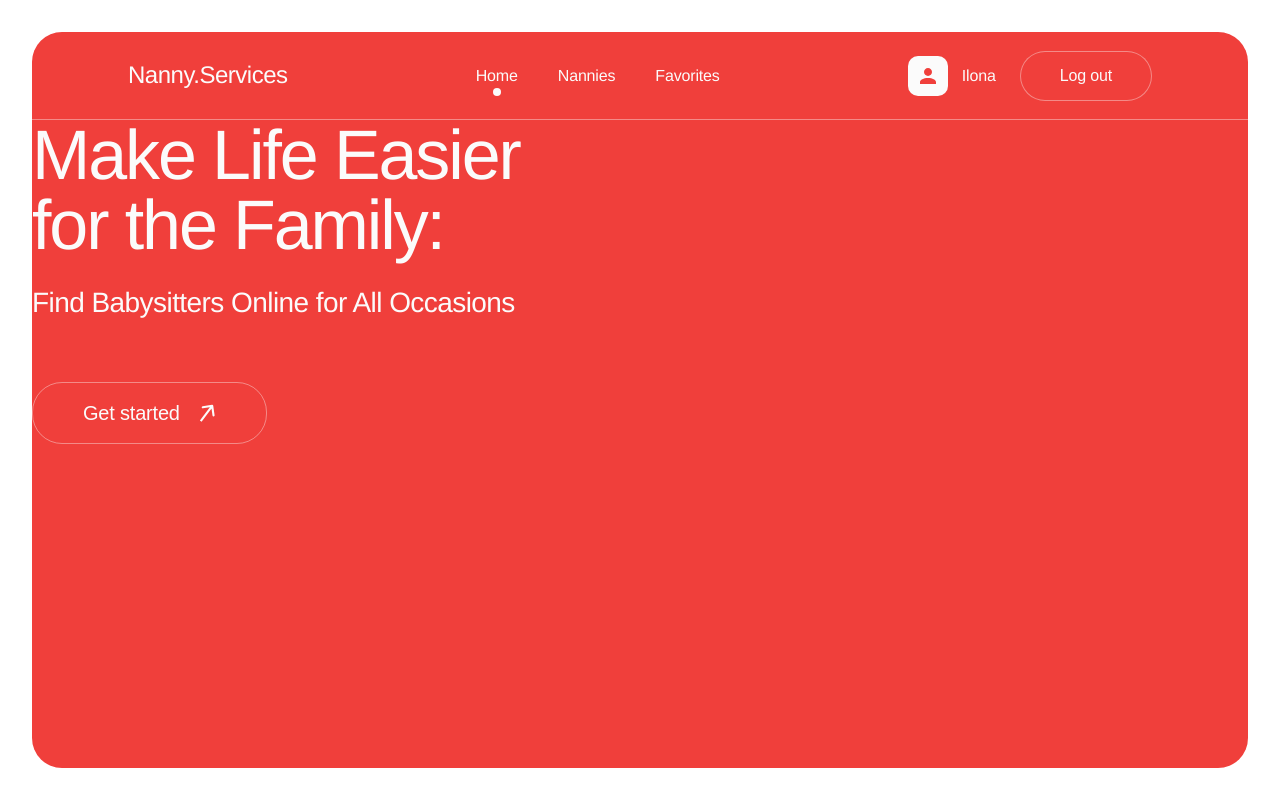
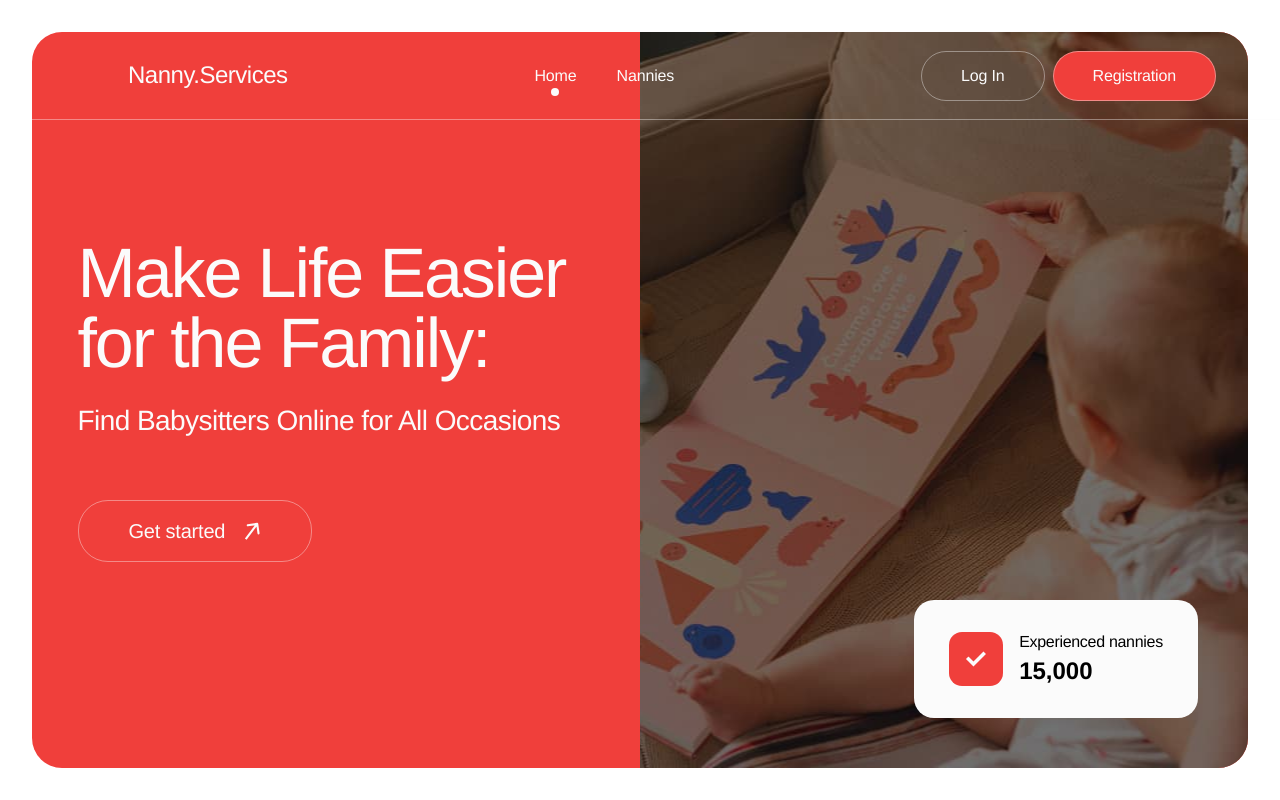
Before and after one commit to Aleksandr2905/Nanny.Services, a React (Vite) app: page / in a window 1280 px wide. Built offline with nearby package versions, Linux system fonts and the light colour scheme.

Commit message:
style Home page

```diff
--- a/package.json
+++ b/package.json
@@ -11,6 +11,7 @@
   },
   "dependencies": {
     "firebase": "^10.8.1",
+    "modern-normalize": "^2.0.0",
     "react": "^18.2.0",
     "react-dom": "^18.2.0",
     "react-loader-spinner": "^6.1.6",
--- a/src/AuthMenu/AuthMenu.styled.ts
+++ b/src/AuthMenu/AuthMenu.styled.ts
@@ -16,13 +16,20 @@ font-size: 16px;
 font-weight: 500;
 line-height: 1.25;
 letter-spacing: -0.01em;
+transition: all 0.3s;
 color: #fbfbfb;
+
+&:hover{
+   background-color: #fbfbfb;
+   color: var(--background-color);
+
+}
 `;
 
 export const LoginBtn = styled(Btn)`
-    background-color: transparent;
+background-color: transparent;
 `;
 
 export const RegistrationBtn = styled(Btn)`
-    background-color: var(--background-color);
+background-color: var(--background-color);
 `;
--- a/src/components/Header/Header.styled.ts
+++ b/src/components/Header/Header.styled.ts
@@ -3,9 +3,11 @@ import styled from 'styled-components';
 
 export const Wrapper = styled.div<{$backgroundColor: string}>`
 display: flex;
+position: fixed;
 justify-content: space-between;
 align-items: center;
 padding: 0 96px;
+width: 100%;
 height: 88px;
 border-bottom: 1px solid rgba(251, 251, 251, 0.4);
 background-color: ${(props) => props.$backgroundColor || "transparent"};
--- a/src/components/Header/Header.tsx
+++ b/src/components/Header/Header.tsx
@@ -7,7 +7,7 @@ import { FC } from "react";
 
 
 export const Header: FC<IHeaderBgColor> = ({ $backgroundColor }) => {
-    const isLoggedIn = true;
+    const isLoggedIn = false;
     return (
         <Wrapper $backgroundColor={$backgroundColor}>
             <Logo>Nanny.Services</Logo>
--- a/src/index.css
+++ b/src/index.css
@@ -1,3 +1,5 @@
+@import "node_modules/modern-normalize/modern-normalize.css";
+
 :root {
   font-synthesis: none;
   text-rendering: optimizeLegibility;
--- a/src/pages/Home/Home.styled.ts
+++ b/src/pages/Home/Home.styled.ts
@@ -4,10 +4,16 @@ import image from "../../assets/image/bg.jpg"
 export const Container = styled.div`
 padding: 32px;
 height: 100vh;
+/* width: 100vw; */
+position: relative;
 `;
 
 export const Wrapper = styled.div`
-height: 100%;
+position: relative;
+display: flex;
+justify-content: space-between;
+/* min-height: calc(100vh - 56px); */
+min-height: 100%;
 border-radius: 30px;
 background-color: var(--background-color);
 `;
@@ -16,7 +22,7 @@ export const TitleWrap = styled.div`
 /* display: flex;
 flex-direction: column; */
 max-width: 517px;
-/* margin: auto; */
+margin: auto;
 `;
 
 export const Title = styled.h1`
@@ -74,3 +80,44 @@ export const ImageBlock = styled.div`
   width: 50%;
   min-height: 100%;
 `;
+
+export const InfoBlock = styled.div`
+    position: absolute;
+    bottom: 50px;
+    right: 50px;
+    display: flex;
+    gap: 16px;
+    justify-content: center;
+    align-items: center;
+    width: 284px;
+    height: 118px;
+    padding: 32px;
+    border-radius: 20px;
+    background-color: #fbfbfb;
+`;
+
+export const IconWrap = styled.div`
+    display: flex;
+    justify-content: center;
+    align-items: center;
+    width: 54px;
+    height: 54px;
+    border-radius: 13px;
+    background: var(--background-color);
+`;
+
+
+export const InfoBlockText = styled.p`
+margin-bottom: 6px;
+color: var(--color-text-grey);
+font-size: 16px;
+line-height: normal;
+letter-spacing: -0.3px;
+`;
+
+export const InfoBlockNumber = styled.p`
+color: var(--color-text-black);
+font-size: 24px;
+font-weight: 700;
+line-height: normal;
+`;
--- a/src/pages/Home/Home.tsx
+++ b/src/pages/Home/Home.tsx
@@ -1,6 +1,6 @@
 import { FC } from "react"
 import { Header } from "../../components/Header/Header"
-import { Btn, Container, IconArrow, Text, Title, TitleWrap, Wrapper } from "./Home.styled"
+import { Btn, Container, IconArrow, IconWrap, ImageBlock, InfoBlock, InfoBlockNumber, InfoBlockText, Text, Title, TitleWrap, Wrapper } from "./Home.styled"
 import sprite from "../../assets/icons/sprite.svg"
 import { useNavigate } from "react-router-dom"
 
@@ -20,7 +20,19 @@ export const Home: FC = () => {
             </IconArrow>
           </Btn>
         </TitleWrap>
-        {/* <ImageBlock></ImageBlock> */}
+        <ImageBlock>
+          <InfoBlock>
+            <IconWrap>
+              <IconArrow width={30} height={30}>
+                <use href={`${sprite}#icon-check`} />
+              </IconArrow>
+            </IconWrap>
+            <div>
+              <InfoBlockText>Experienced nannies</InfoBlockText>
+              <InfoBlockNumber>15,000</InfoBlockNumber>
+            </div>
+          </InfoBlock>
+        </ImageBlock>
       </Wrapper>
     </Container>
   )
```
Also changed, not shown: 1 other file (tests, documents, lock files or other folders).
